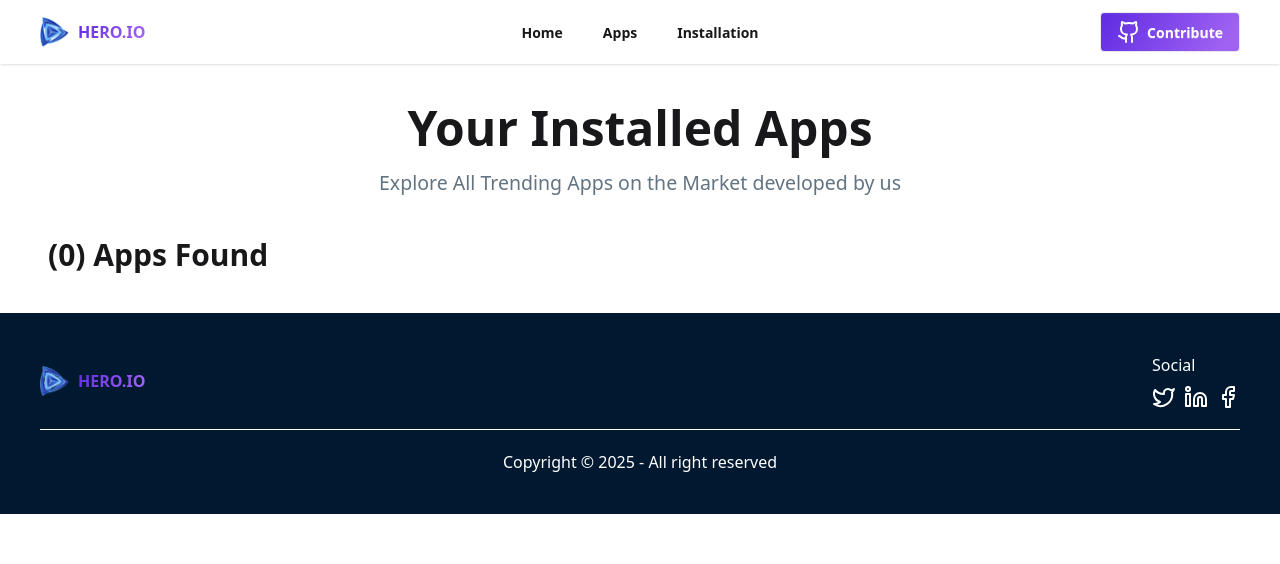
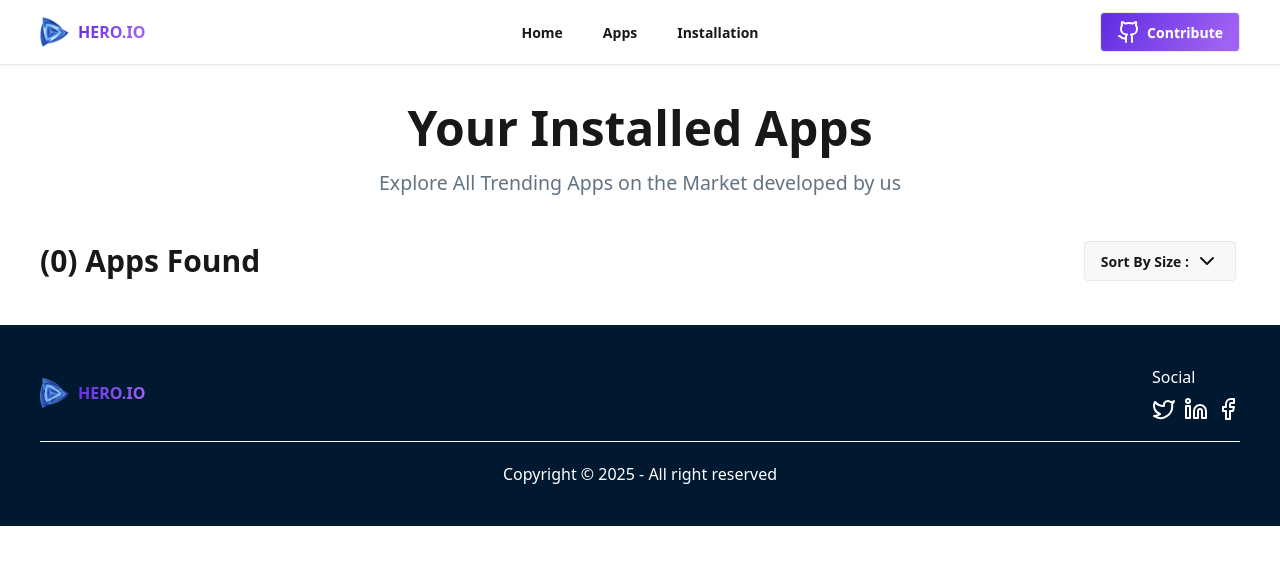
Before and after one commit to hossain-shifat/Assignment-8, a React (Vite) app: page /installation in a window 1280 px wide. Shown: the top 564 px of the page. Built offline with nearby package versions, Linux system fonts and the light colour scheme.

Commit message:
Add sort functionality

```diff
--- a/src/pages/App/App.jsx
+++ b/src/pages/App/App.jsx
@@ -5,7 +5,7 @@ import { Link } from 'react-router-dom'
 const App = ({appData}) => {
   return (
     <Link to={`/appDetails/${appData.id}`}>
-        <div className="border border-gray-100 p-4 mx-4 lg:mx-0 shadow-sm rounded-xl cursor-pointer">
+        <div className="border border-gray-100 p-4 mx-4 md:mx-0 shadow-sm rounded-xl cursor-pointer">
             <div>
                 <img src={appData.image} className="w-auto h-[280px] mx-auto rounded-xl object-cover border border-gray-100 shadow-sm" alt="" />
             </div>
--- a/src/pages/Apps/Apps.jsx
+++ b/src/pages/Apps/Apps.jsx
@@ -39,7 +39,7 @@ const Apps = () => {
         </div>
         {
             searchedApp.length > 0 ? (
-                <div className="grid sm:grid-cols-2 md:grid-cols-3 lg:grid-cols-4 gap-5 max-w-[1200px] mx-auto mt-2">
+                <div className="grid sm:grid-cols-2 md:grid-cols-3 lg:grid-cols-4 gap-5 md:gap-3 md:max-w-[950px] lg:max-w-[1200px] mx-auto mt-2">
                     {
                         searchedApp.map(appData => <App key={appData.id} appData={appData}/>)
                     }
--- a/src/pages/Installation/Installation.jsx
+++ b/src/pages/Installation/Installation.jsx
@@ -3,10 +3,12 @@ import { useLoaderData } from 'react-router-dom'
 import { removeFromLocal, storedApp } from '../../utility/utility'
 import InstalledApps from '../InstalledApps/InstalledApps'
 import Swal from 'sweetalert2'
+import { ChevronDown } from 'lucide-react'
 
 const Installation = () => {
+    const appData = useLoaderData()
     const [localApps,setLocalApps] = useState([])
-    const appData = useLoaderData()
+    const [sort,setSort] = useState('')
 
     useEffect( () => {
         const storedAppData = storedApp()
@@ -26,6 +28,21 @@ const Installation = () => {
         })
 }
 
+
+    const handleSort = (type)=>{
+        setSort(type)
+        let sortList = []
+
+        if (type === "High-Low") {
+            sortList = [...localApps].sort((a,b)=>b.size - a.size)
+        }
+
+        if (type === "Low-High") {
+            sortList = [...localApps].sort((a,b)=>a.size - b.size)
+        }
+        setLocalApps(sortList)
+    }
+
   return (
     <div className="my-10">
         <div className="text-center space-y-4 mb-10">
@@ -33,7 +50,17 @@ const Installation = () => {
             <p className="p mx-2 md:mx-0">Explore All Trending Apps on the Market developed by us</p>
         </div>
         <div className="max-w-[1200px] mx-auto">
-            <h1 className="font-bold text-2xl mb-5 md:text-3xl pl-2">({localApps.length}) Apps Found</h1>
+            <div className="flex justify-between mb-5 mx-1 md:mx-0">
+                <h1 className="font-bold text-xl flex justify-center items-center md:text-3xl">({localApps.length}) Apps Found</h1>
+                {/* sorting */}
+                <div className="dropdown dropdown-bottom">
+                    <div tabIndex={0} role="button" className="btn m-1 flex justify-center items-center">Sort By Size : {sort?sort:""} <ChevronDown /></div>
+                    <ul tabIndex={0} className="dropdown-content menu bg-base-100 rounded-box z-1 w-52 p-2 shadow-sm">
+                        <li onClick={()=>handleSort("High-Low")}><a>High-Low</a></li>
+                        <li onClick={()=>handleSort("Low-High")}><a>Low-High</a></li>
+                    </ul>
+                </div>
+            </div>
             <div className="space-y-2">
                 {
                     localApps.map(app=> <InstalledApps key={app.id} handleUninstall={handleUninstall} app={app}/>)
--- a/src/pages/InstalledApps/InstalledApps.jsx
+++ b/src/pages/InstalledApps/InstalledApps.jsx
@@ -1,12 +1,11 @@
 import { Download, Star } from 'lucide-react'
 import React from 'react'
-import { removeFromLocal } from '../../utility/utility'
 
 const InstalledApps = ({app,handleUninstall}) => {
   return (
     <div className="flex gap-4 justify-between border border-gray-100 shadow-sm mx-2 p-4 rounded-xl">
         <div className="flex gap-3  ">
-            <img src={app.image} className="w-[60px] h-[60px] md:w-[80px] md:h-[80px] border border-gray-100 shadow-sm object-cover rounded-xl" alt="" />
+            <img src={app.image} className="w-[60px] h-[60px] md:w-[80px] md:h-[80px]  border border-gray-100 shadow-sm object-cover rounded-xl" alt="" />
             <div className="space-y-1">
                 <div className="font-bold">
                     <h1>{app.title}</h1>
```
